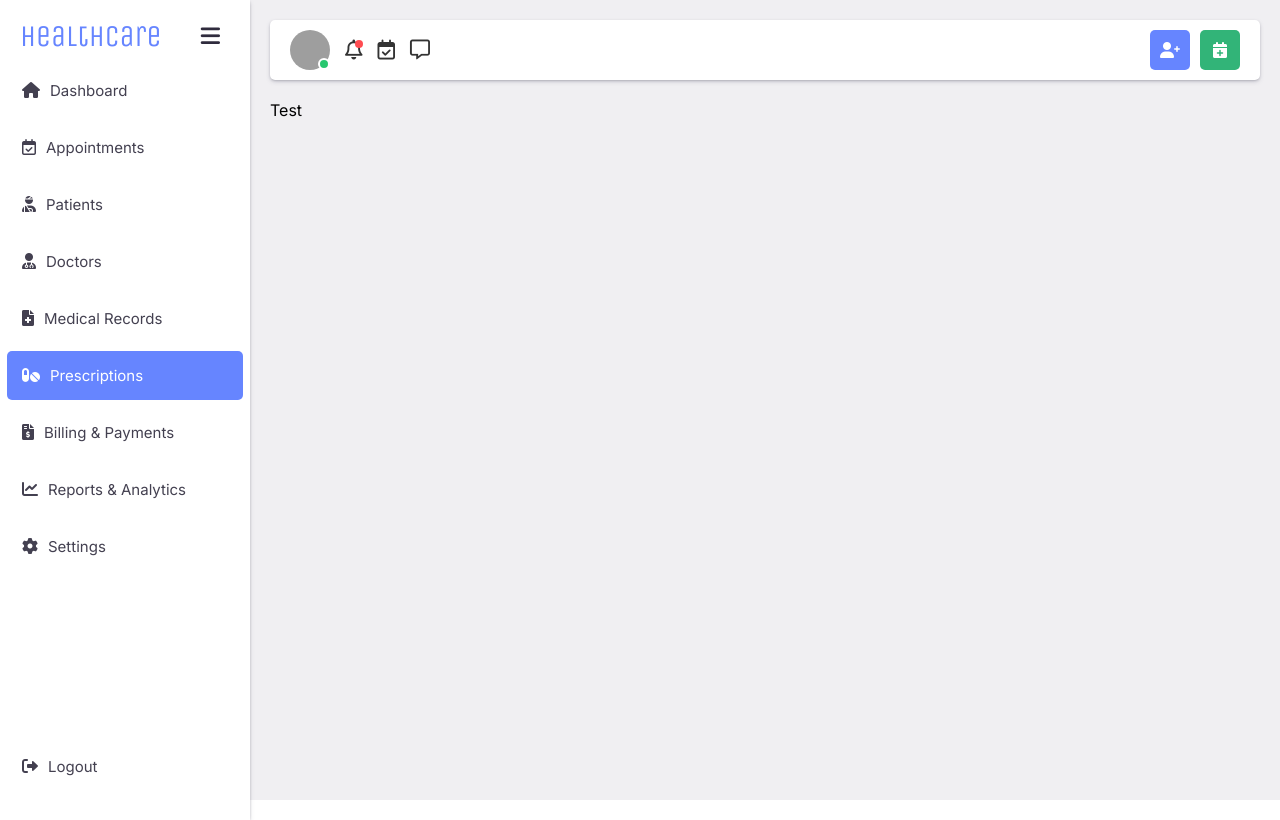
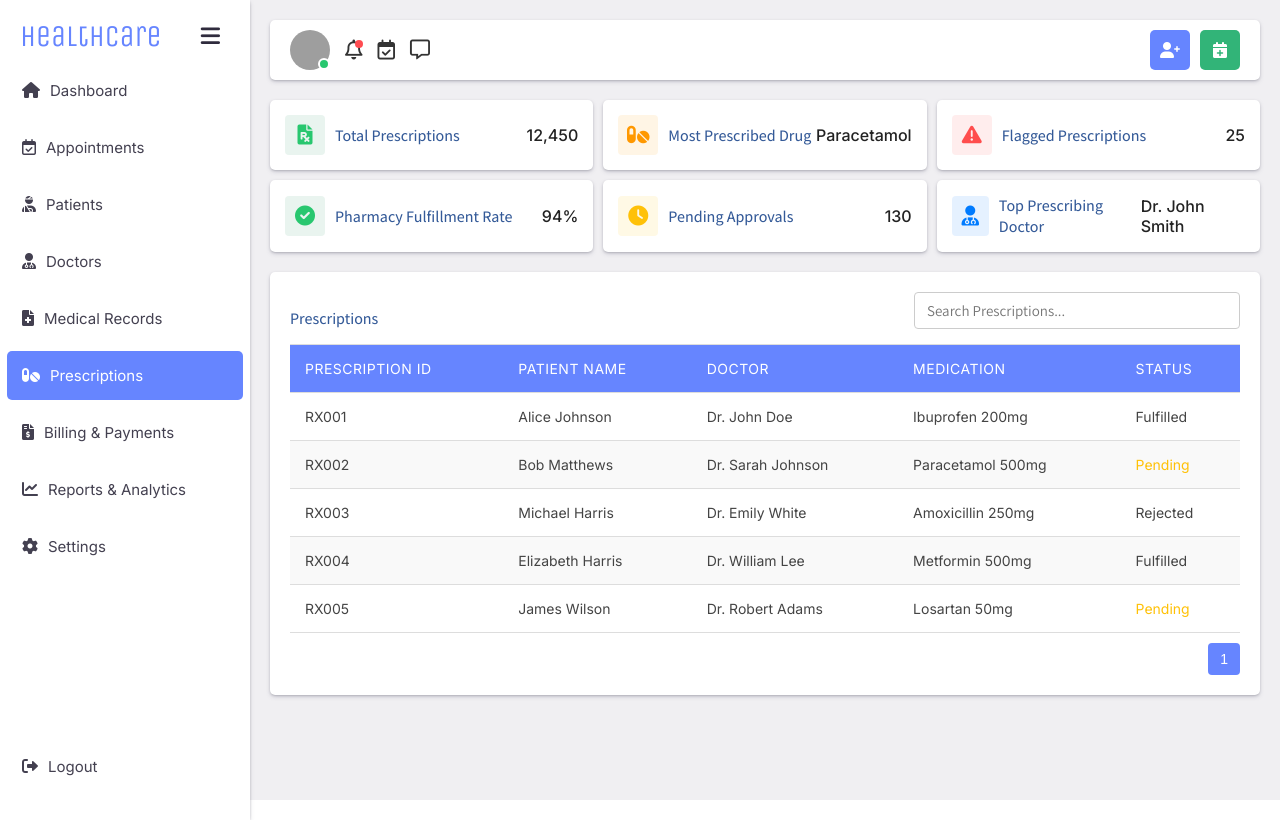
Before and after one commit to joseph-johnson27001/healthcare-dashboard, a Vue app: page /prescriptions in a window 1280 px wide. Built offline with nearby package versions, Linux system fonts and the light colour scheme; grey boxes are pictures that could not be loaded.

Commit message:
Prescriptions Page

```diff
--- /dev/null
+++ b/src/components/Tables/PrescriptionsTable.vue
@@ -0,0 +1,235 @@
+<template>
+  <div class="table-container">
+    <div class="table-header">
+      <span class="table-title">Prescriptions</span>
+      <input
+        v-model="searchQuery"
+        type="text"
+        placeholder="Search Prescriptions..."
+        class="search-bar"
+      />
+    </div>
+    <div class="table-wrapper">
+      <table>
+        <thead>
+          <tr>
+            <th>Prescription ID</th>
+            <th>Patient Name</th>
+            <th>Doctor</th>
+            <th>Medication</th>
+            <th>Status</th>
+          </tr>
+        </thead>
+        <tbody>
+          <tr
+            v-for="(prescription, index) in paginatedPrescriptions"
+            :key="index"
+            :class="{ 'hover-row': true }"
+          >
+            <td>{{ prescription.id }}</td>
+            <td>{{ prescription.patient }}</td>
+            <td>{{ prescription.doctor }}</td>
+            <td>{{ prescription.medication }}</td>
+            <td
+              :class="{
+                completed: prescription.status === 'Completed',
+                pending: prescription.status === 'Pending',
+                cancelled: prescription.status === 'Cancelled',
+              }"
+            >
+              {{ prescription.status }}
+            </td>
+          </tr>
+        </tbody>
+      </table>
+    </div>
+
+    <div class="pagination">
+      <div class="page-numbers">
+        <button
+          v-for="pageNumber in totalPages"
+          :key="pageNumber"
+          :class="{ 'active-page': currentPage === pageNumber }"
+          @click="goToPage(pageNumber)"
+        >
+          {{ pageNumber }}
+        </button>
+      </div>
+    </div>
+  </div>
+</template>
+
+<script>
+export default {
+  props: {
+    prescriptions: {
+      type: Array,
+      required: true,
+    },
+  },
+  data() {
+    return {
+      currentPage: 1,
+      itemsPerPage: 20,
+      searchQuery: "",
+    };
+  },
+  computed: {
+    filteredPrescriptions() {
+      return this.prescriptions.filter((prescription) => {
+        const searchTerm = this.searchQuery.toLowerCase();
+        return (
+          prescription.id.toLowerCase().includes(searchTerm) ||
+          prescription.patientName.toLowerCase().includes(searchTerm) ||
+          prescription.doctor.toLowerCase().includes(searchTerm) ||
+          prescription.medication.toLowerCase().includes(searchTerm) ||
+          prescription.status.toLowerCase().includes(searchTerm)
+        );
+      });
+    },
+    totalPages() {
+      return Math.ceil(this.filteredPrescriptions.length / this.itemsPerPage);
+    },
+    paginatedPrescriptions() {
+      const start = (this.currentPage - 1) * this.itemsPerPage;
+      const end = start + this.itemsPerPage;
+      return this.filteredPrescriptions.slice(start, end);
+    },
+  },
+  methods: {
+    goToPage(pageNumber) {
+      if (pageNumber >= 1 && pageNumber <= this.totalPages) {
+        this.currentPage = pageNumber;
+      }
+    },
+  },
+};
+</script>
+
+<style scoped>
+.table-container {
+  background-color: #ffffff;
+}
+
+.table-header {
+  display: flex;
+  justify-content: space-between;
+  align-items: flex-end;
+}
+
+.table-title {
+  font-family: "Assistant", sans-serif;
+  display: flex;
+  align-items: center;
+  font-size: 16px;
+  font-weight: 500;
+  color: #345a98;
+}
+
+.search-bar {
+  padding: 8px 12px;
+  border: 1px solid #ccc;
+  border-radius: 4px;
+  width: 300px;
+  outline: none;
+  font-size: 15px;
+  background: none;
+  font-family: "Assistant", sans-serif;
+}
+
+.table-wrapper {
+  width: 100%;
+  overflow-x: auto;
+  margin-top: 15px;
+}
+
+table {
+  margin-top: 0;
+  width: 100%;
+  border-collapse: collapse;
+}
+
+th,
+td {
+  padding: 15px;
+  border-left: none;
+  border-right: none;
+  text-align: left;
+  font-size: 14px;
+}
+
+th {
+  background: #6685ff;
+  color: white;
+  font-weight: 400;
+  text-transform: uppercase;
+  letter-spacing: 0.5px;
+}
+
+td {
+  color: #444;
+}
+
+tr:hover {
+  background-color: rgba(39, 148, 97, 0.1);
+}
+
+.completed {
+  color: #28a745;
+}
+
+.pending {
+  color: #ffc107;
+}
+
+.cancelled {
+  color: #ff4d4d;
+}
+
+.hover-row:hover td {
+  background-color: #f0f0f1;
+}
+
+.pagination {
+  display: flex;
+  justify-content: flex-end;
+  align-items: center;
+  margin-top: 10px;
+  gap: 10px;
+}
+
+.page-numbers {
+  display: flex;
+  gap: 8px;
+}
+
+.page-numbers button {
+  background-color: #f1f1f1;
+  color: #444;
+  border: none;
+  padding: 8px 12px;
+  font-size: 14px;
+  cursor: pointer;
+  border-radius: 4px;
+}
+
+.page-numbers button.active-page {
+  background-color: #6685ff;
+  color: white;
+}
+
+@media (max-width: 800px) {
+  .table-header {
+    flex-direction: column;
+  }
+  .search-bar {
+    width: 100%;
+    box-sizing: border-box;
+    margin-top: 5px;
+  }
+  .table-title {
+    margin-bottom: 5px;
+    width: 100%;
+  }
+}
+</style>
--- a/src/views/PrescriptionsPage.vue
+++ b/src/views/PrescriptionsPage.vue
@@ -1,3 +1,154 @@
 <template>
-  <div>Test</div>
+  <div class="prescriptions-container">
+    <!-- KPI Cards Section -->
+    <div class="kpi-section">
+      <KPICard
+        v-for="(kpi, index) in kpis"
+        :key="index"
+        :iconClass="kpi.icon"
+        :kpiName="kpi.name"
+        :value="kpi.value"
+        :iconColor="kpi.iconColor"
+        :iconContainerColor="kpi.iconContainerColor"
+      />
+    </div>
+
+    <!-- Tables Section -->
+    <div class="tables-section">
+      <ContainerCard>
+        <PrescriptionsTable :prescriptions="prescriptions" />
+      </ContainerCard>
+    </div>
+  </div>
 </template>
+
+<script>
+import KPICard from "@/components/UI/KPICard.vue";
+import ContainerCard from "@/components/UI/ContainerCard.vue";
+import PrescriptionsTable from "@/components/Tables/PrescriptionsTable.vue";
+
+export default {
+  name: "PrescriptionsPage",
+  components: {
+    KPICard,
+    ContainerCard,
+    PrescriptionsTable,
+  },
+  data() {
+    return {
+      kpis: [
+        {
+          icon: "fas fa-file-prescription",
+          name: "Total Prescriptions",
+          value: "12,450",
+        },
+        {
+          icon: "fas fa-pills",
+          name: "Most Prescribed Drug",
+          value: "Paracetamol",
+          iconColor: "#ff9800",
+          iconContainerColor: "rgba(255, 152, 0, 0.1)",
+        },
+        {
+          icon: "fas fa-exclamation-triangle",
+          name: "Flagged Prescriptions",
+          value: "25",
+          iconColor: "#ff4d4d",
+          iconContainerColor: "rgba(255, 77, 77, 0.1)",
+        },
+        {
+          icon: "fas fa-check-circle",
+          name: "Pharmacy Fulfillment Rate",
+          value: "94%",
+          iconColor: "#28c76f",
+          iconContainerColor: "rgba(39, 148, 97, 0.1)",
+        },
+        {
+          icon: "fas fa-clock",
+          name: "Pending Approvals",
+          value: "130",
+          iconColor: "#ffc107",
+          iconContainerColor: "rgba(255, 193, 7, 0.1)",
+        },
+        {
+          icon: "fas fa-user-md",
+          name: "Top Prescribing Doctor",
+          value: "Dr. John Smith",
+          iconColor: "#007bff",
+          iconContainerColor: "rgba(0, 123, 255, 0.1)",
+        },
+      ],
+      prescriptions: [
+        {
+          id: "RX001",
+          doctor: "Dr. John Doe",
+          patient: "Alice Johnson",
+          medication: "Ibuprofen 200mg",
+          dateIssued: "March 25, 2025",
+          status: "Fulfilled",
+        },
+        {
+          id: "RX002",
+          doctor: "Dr. Sarah Johnson",
+          patient: "Bob Matthews",
+          medication: "Paracetamol 500mg",
+          dateIssued: "March 26, 2025",
+          status: "Pending",
+        },
+        {
+          id: "RX003",
+          doctor: "Dr. Emily White",
+          patient: "Michael Harris",
+          medication: "Amoxicillin 250mg",
+          dateIssued: "March 23, 2025",
+          status: "Rejected",
+        },
+        {
+          id: "RX004",
+          doctor: "Dr. William Lee",
+          patient: "Elizabeth Harris",
+          medication: "Metformin 500mg",
+          dateIssued: "March 17, 2025",
+          status: "Fulfilled",
+        },
+        {
+          id: "RX005",
+          doctor: "Dr. Robert Adams",
+          patient: "James Wilson",
+          medication: "Losartan 50mg",
+          dateIssued: "March 20, 2025",
+          status: "Pending",
+        },
+      ],
+    };
+  },
+};
+</script>
+
+<style scoped>
+.kpi-section {
+  display: grid;
+  grid-template-columns: repeat(3, 1fr);
+  gap: 10px;
+  margin-top: 20px;
+}
+
+.tables-section {
+  display: flex;
+  flex-direction: column;
+  gap: 20px;
+  margin-top: 20px;
+}
+
+@media (max-width: 1100px) {
+  .kpi-section {
+    grid-template-columns: 1fr 1fr;
+  }
+}
+
+@media (max-width: 600px) {
+  .kpi-section {
+    grid-template-columns: 1fr;
+  }
+}
+</style>
```
